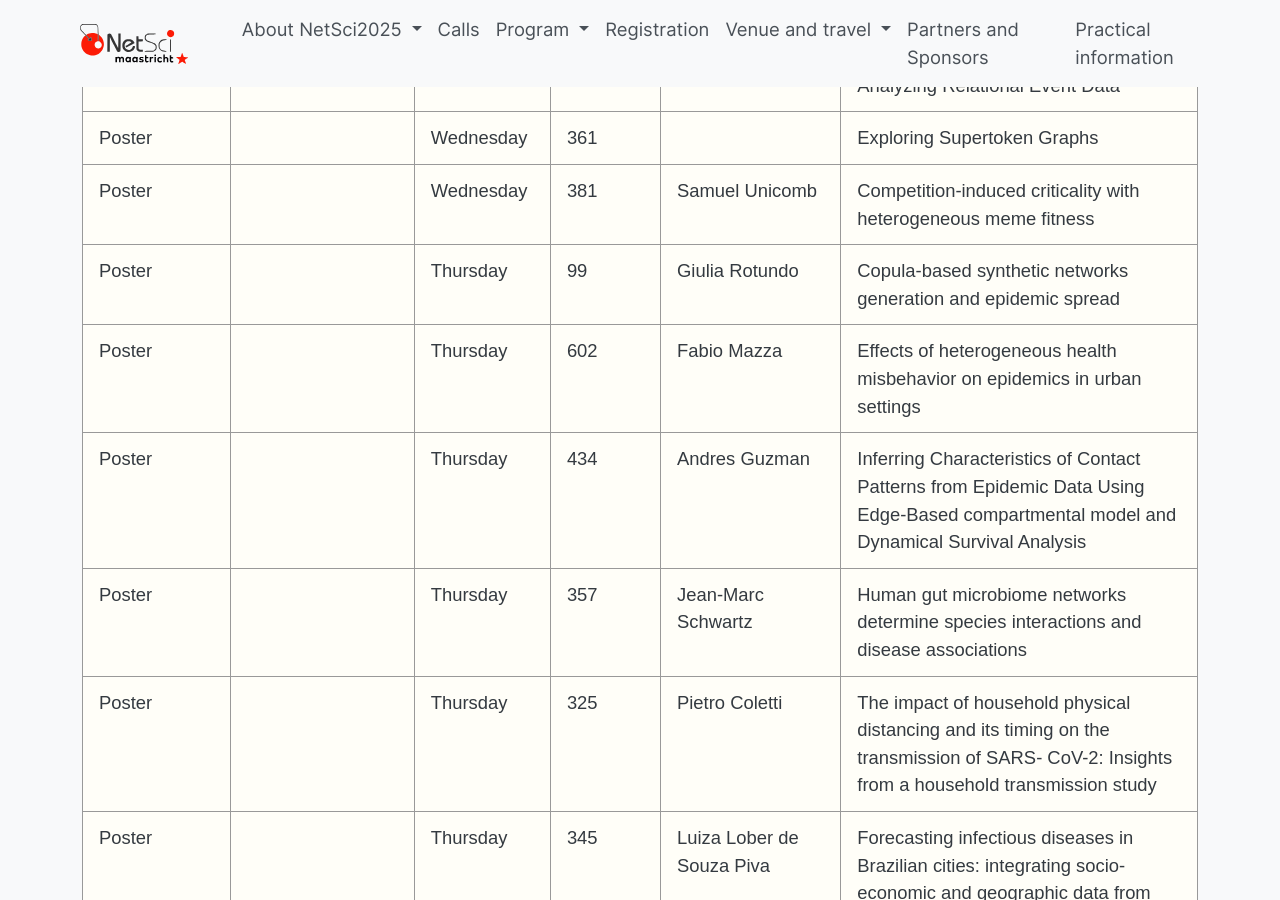
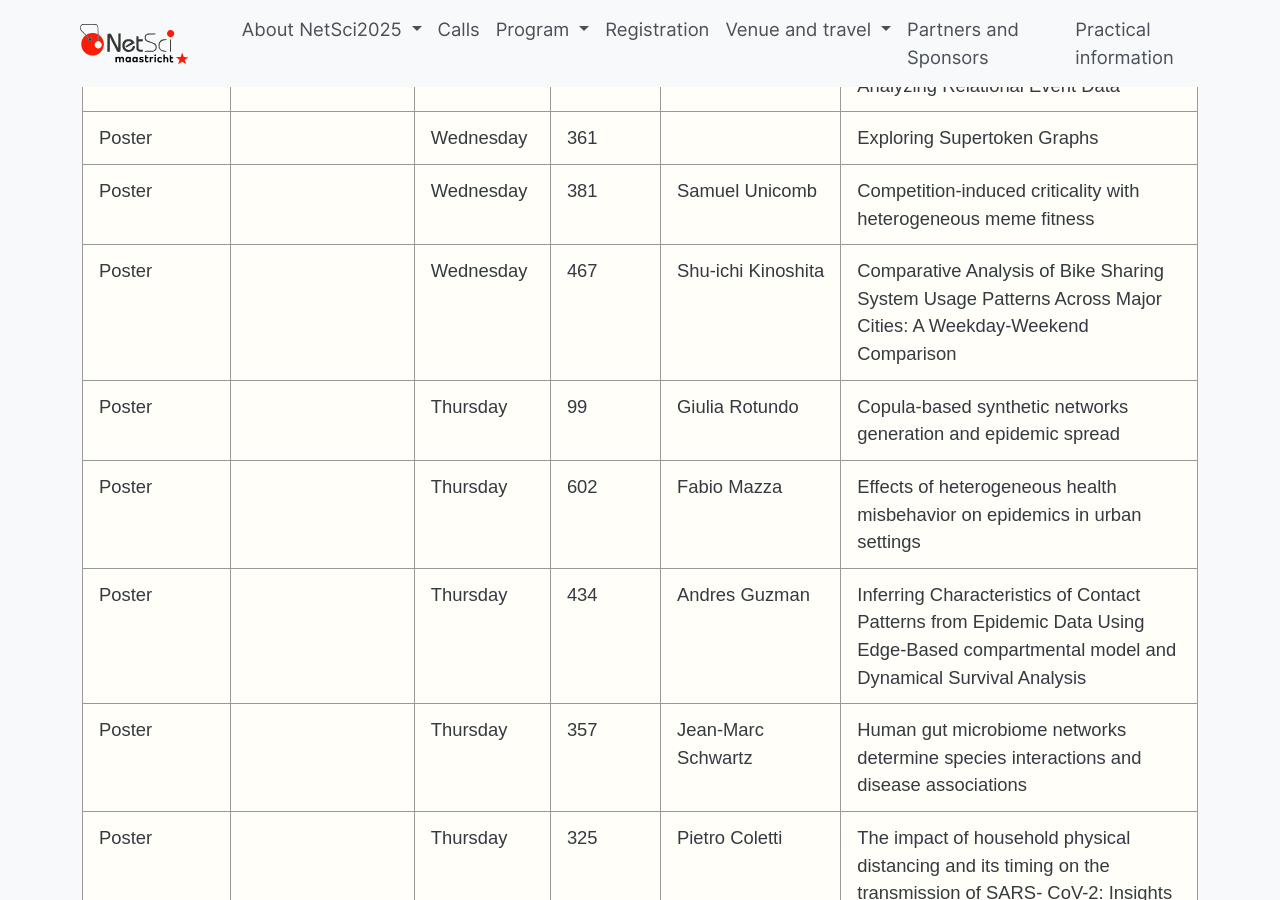
Before and after one commit to NetSci2025/netsci2025.github.io, a Jekyll site: the page built from all.md, in a window 1280 px wide and 900 px high, scrolled down 32134 px. Built offline with Jekyll 4.4.1, drawn with Linux system fonts in a browser that asks for light colours.

Commit message:
Update all.yml

```diff
--- a/_data/all.yml
+++ b/_data/all.yml
@@ -2185,6 +2185,12 @@
   Contribution_title: Competition-induced criticality with heterogeneous meme fitness
 - Contribution_type: Poster
   Session_name: ''
+  Time: Wednesday
+  Abstract_ID: 467
+  Presenter: Shu-ichi Kinoshita
+  Contribution_title: 'Comparative Analysis of Bike Sharing System Usage Patterns Across Major Cities: A Weekday-Weekend Comparison'
+- Contribution_type: Poster
+  Session_name: ''
   Time: Thursday
   Abstract_ID: 99
   Presenter: Giulia Rotundo
```
